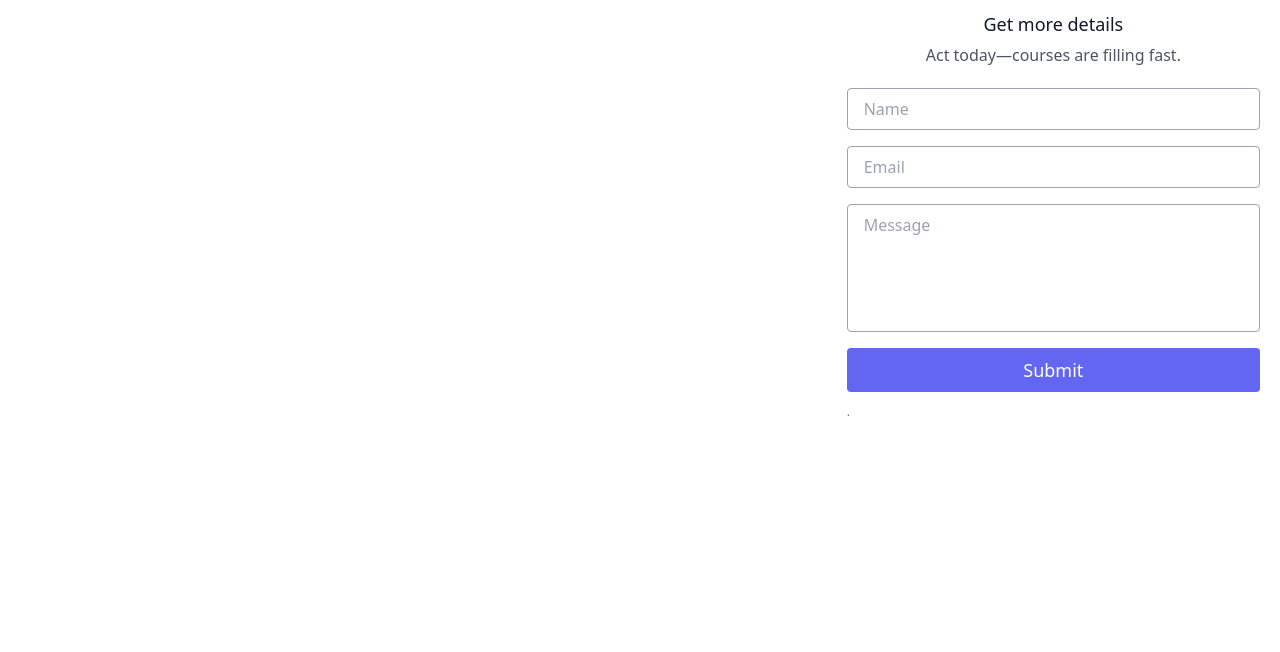
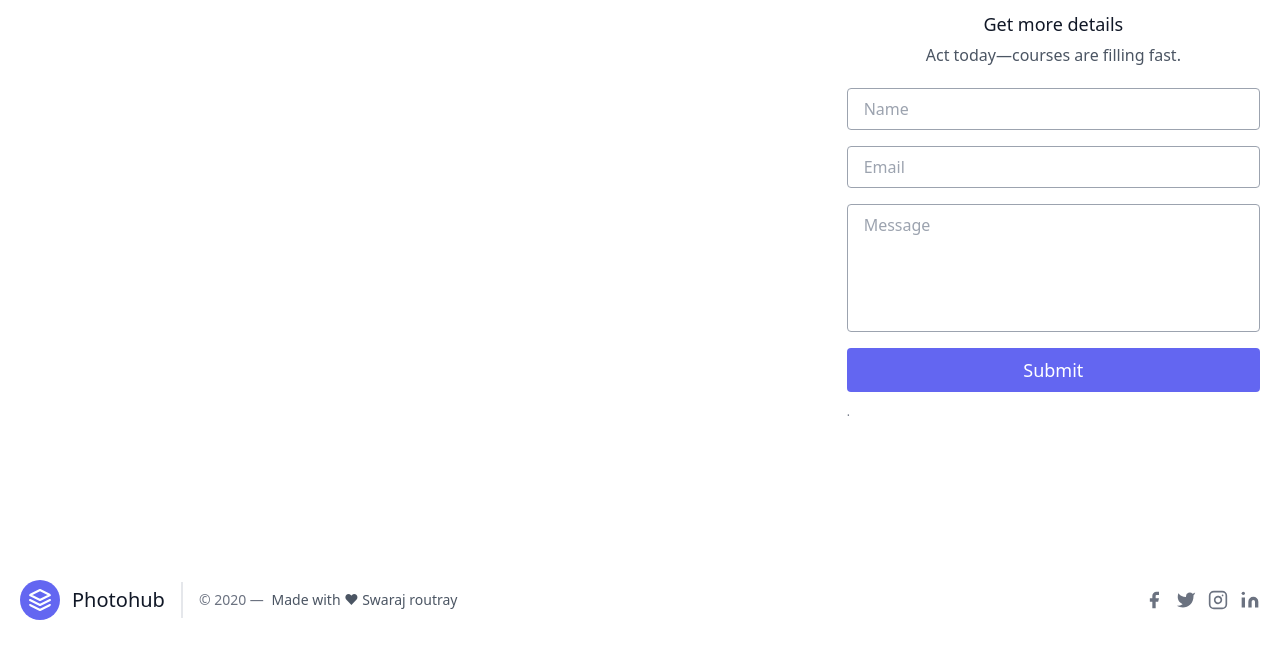
Before and after one commit to swaraj961/Learn-Photography-Website, a plain HTML site: page index.html in a window 1280 px wide. Shown: the part 3269-3921 px from the top of the page. Before the commit the page ends 3817 px from the top, so only its background shows below. Drawn offline with nearby package versions, Linux system fonts and the light colour scheme.

Commit message:
footer added

```diff
--- a/index.html
+++ b/index.html
@@ -328,6 +328,43 @@
         </div>
     </section>
 
+    <footer class="text-gray-700 body-font">
+        <div class="container px-5 py-8 mx-auto flex items-center sm:flex-row flex-col">
+            <a class="flex title-font font-medium items-center md:justify-start justify-center text-gray-900">
+                <svg xmlns="http://www.w3.org/2000/svg" fill="none" stroke="currentColor" stroke-linecap="round" stroke-linejoin="round" stroke-width="2" class="w-10 h-10 text-white p-2 bg-indigo-500 rounded-full" viewBox="0 0 24 24">
+              <path d="M12 2L2 7l10 5 10-5-10-5zM2 17l10 5 10-5M2 12l10 5 10-5"></path>
+            </svg>
+                <span class="ml-3 text-xl">Photohub</span>
+            </a>
+            <p class="text-sm text-gray-500 sm:ml-4 sm:pl-4 sm:border-l-2 sm:border-gray-200 sm:py-2 sm:mt-0 mt-4">© 2020 —
+                <a href="https://github.com/swaraj961" class="text-gray-600 ml-1" rel="noopener noreferrer" target="_blank">Made with ❤ Swaraj routray</a>
+            </p>
+            <span class="inline-flex sm:ml-auto sm:mt-0 mt-4 justify-center sm:justify-start">
+            <a  class="text-gray-500" href="https://www.facebook.com/swaraj.routray.83">
+              <svg fill="currentColor" stroke-linecap="round" stroke-linejoin="round" stroke-width="2" class="w-5 h-5" viewBox="0 0 24 24">
+                <path d="M18 2h-3a5 5 0 00-5 5v3H7v4h3v8h4v-8h3l1-4h-4V7a1 1 0 011-1h3z"></path>
+              </svg>
+            </a>
+            <a class="ml-3 text-gray-500" href="https://twitter.com/swaraj961">
+              <svg fill="currentColor" stroke-linecap="round" stroke-linejoin="round" stroke-width="2" class="w-5 h-5" viewBox="0 0 24 24">
+                <path d="M23 3a10.9 10.9 0 01-3.14 1.53 4.48 4.48 0 00-7.86 3v1A10.66 10.66 0 013 4s-4 9 5 13a11.64 11.64 0 01-7 2c9 5 20 0 20-11.5a4.5 4.5 0 00-.08-.83A7.72 7.72 0 0023 3z"></path>
+              </svg>
+            </a>
+            <a class="ml-3 text-gray-500" href="https://www.instagram.com/swaraj_routray2">
+              <svg fill="none" stroke="currentColor" stroke-linecap="round" stroke-linejoin="round" stroke-width="2" class="w-5 h-5" viewBox="0 0 24 24">
+                <rect width="20" height="20" x="2" y="2" rx="5" ry="5"></rect>
+                <path d="M16 11.37A4 4 0 1112.63 8 4 4 0 0116 11.37zm1.5-4.87h.01"></path>
+              </svg>
+            </a>
+            <a class="ml-3 text-gray-500 " href="https://wwww.linkedin.com/in/swaraj961">
+              <svg fill="currentColor" stroke="currentColor" stroke-linecap="round" stroke-linejoin="round" stroke-width="0" class="w-5 h-5" viewBox="0 0 24 24">
+                <path stroke="none" d="M16 8a6 6 0 016 6v7h-4v-7a2 2 0 00-2-2 2 2 0 00-2 2v7h-4v-7a6 6 0 016-6zM2 9h4v12H2z"></path>
+                <circle cx="4" cy="4" r="2" stroke="none"></circle>
+              </svg>
+            </a>
+          </span>
+        </div>
+    </footer>
 
 </body>
 
```
